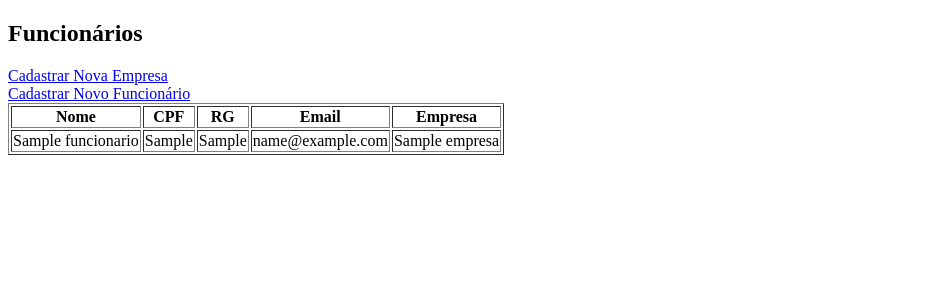
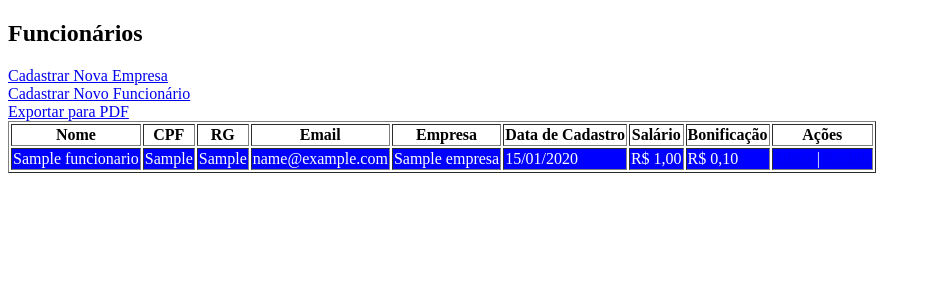
Before and after one commit to GabrielSbarbosa/ProjectPHP, a PHP site: page / in a window 1280 px wide. Shown: the top 300 px of the page, without its empty margins (0-931 px from the left). Run offline with PHP 8.4, Linux system fonts and the light colour scheme; tables that the repository leaves empty hold one stand-in row (values such as "Sample post").

Commit message:
Update index.php

```diff
--- a/ProjetoPHP/index.php
+++ b/ProjetoPHP/index.php
@@ -2,11 +2,16 @@
 <html>
 <head>
     <title>Controle de Funcionários</title>
+    <style>
+        .blue { background-color: blue; color: white; }
+        .red { background-color: red; color: white; }
+    </style>
 </head>
 <body>
     <h2>Funcionários</h2>
     <a href="cadastrar_empresa.php">Cadastrar Nova Empresa</a><br>
     <a href="cadastrar_funcionario.php">Cadastrar Novo Funcionário</a><br>
+    <a href="exportar_pdf.php">Exportar para PDF</a><br>
     <table border="1">
         <tr>
             <th>Nome</th>
@@ -14,6 +19,10 @@
             <th>RG</th>
             <th>Email</th>
             <th>Empresa</th>
+            <th>Data de Cadastro</th>
+            <th>Salário</th>
+            <th>Bonificação</th>
+            <th>Ações</th>
         </tr>
         <?php
         $conn = new mysqli('localhost', 'root', '', 'controle_funcionarios');
@@ -22,15 +31,29 @@
             die("Conexão falhou: " . $conn->connect_error);
         }
 
-        $sql = "SELECT f.nome, f.cpf, f.rg, f.email, e.nome AS empresa FROM tbl_funcionario f JOIN tbl_empresa e ON f.id_empresa = e.id_empresa";
+        $sql = "SELECT f.*, e.nome AS empresa FROM tbl_funcionario f JOIN tbl_empresa e ON f.id_empresa = e.id_empresa";
         $result = $conn->query($sql);
 
         if ($result->num_rows > 0) {
             while($row = $result->fetch_assoc()) {
-                echo "<tr><td>" . $row["nome"]. "</td><td>" . $row["cpf"]. "</td><td>" . $row["rg"]. "</td><td>" . $row["email"]. "</td><td>" . $row["empresa"]. "</td></tr>";
+                $data_cadastro = new DateTime($row["data_cadastro"]);
+                $hoje = new DateTime();
+                $intervalo = $hoje->diff($data_cadastro);
+                $anos = $intervalo->y;
+
+                $classe = '';
+                if ($anos > 5) {
+                    $classe = 'red';
+                    $row["bonificacao"] = $row["salario"] * 0.20;
+                } elseif ($anos > 1) {
+                    $classe = 'blue';
+                    $row["bonificacao"] = $row["salario"] * 0.10;
+                }
+
+                echo "<tr class='$classe'><td>" . $row["nome"]. "</td><td>" . $row["cpf"]. "</td><td>" . $row["rg"]. "</td><td>" . $row["email"]. "</td><td>" . $row["empresa"]. "</td><td>" . date('d/m/Y', strtotime($row["data_cadastro"])). "</td><td>R$ " . number_format($row["salario"], 2, ',', '.'). "</td><td>R$ " . number_format($row["bonificacao"], 2, ',', '.'). "</td><td><a href='editar_funcionario.php?id=" . $row["id_funcionario"]. "'>Editar</a> | <a href='excluir_funcionario.php?id=" . $row["id_funcionario"]. "'>Excluir</a></td></tr>";
             }
         } else {
-            echo "<tr><td colspan='5'>Nenhum funcionário encontrado</td></tr>";
+            echo "<tr><td colspan='9'>Nenhum funcionário encontrado</td></tr>";
         }
 
         $conn->close();
```
